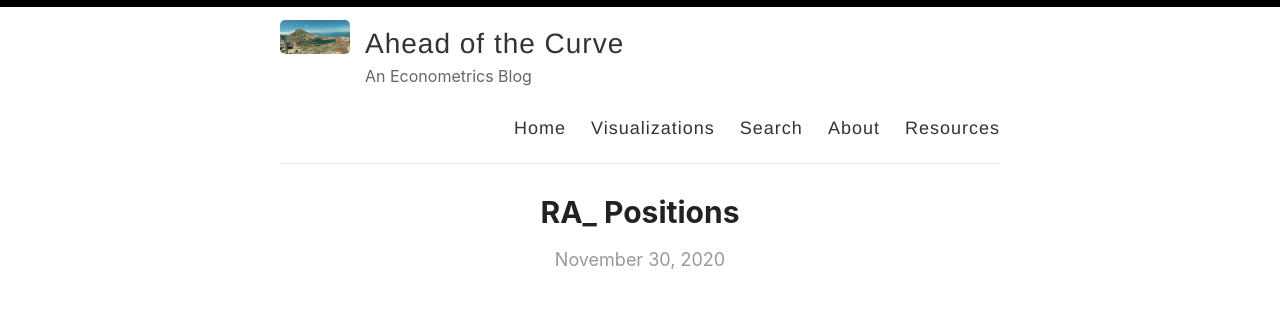
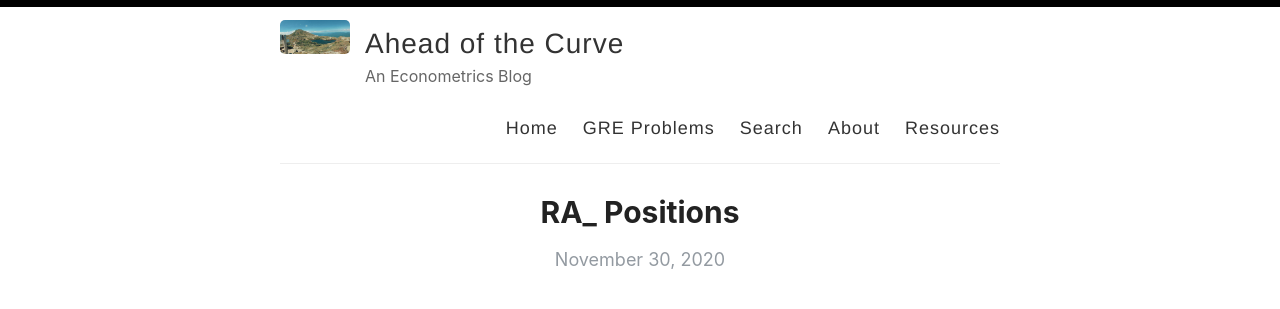
Before and after one commit to MatthewRGonzalez/Econometric, a Jekyll site: the page built from index.html, in a window 1280 px wide. Shown: the top 309 px of the page. Built offline with Jekyll 4.4.1, drawn with Linux system fonts in a browser that asks for light colours; the list of posts is cut into pages by our own code.

Commit message:
change sitemap

```diff
--- a/_layouts/default.html
+++ b/_layouts/default.html
@@ -33,7 +33,7 @@
 
             <nav>
               <a href="{{ site.baseurl }}/">Home</a>
-              <a href="{{ site.baseurl }}/visualizations">Visualizations</a>
+              <a href="{{ site.baseurl }}/GRE">GRE Problems</a>
               <a href="{{ site.baseurl }}/search">Search</a>
               <a href="{{ site.baseurl }}/about">About</a>
               <a href="{{ site.baseurl }}/resources">Resources</a>
```
